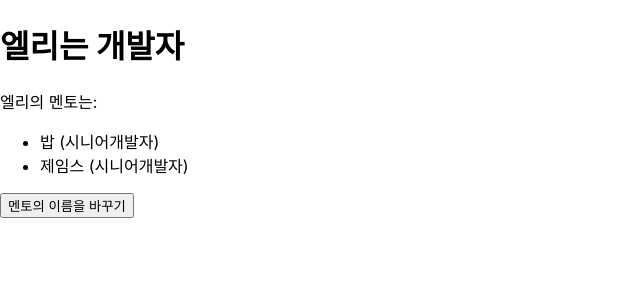
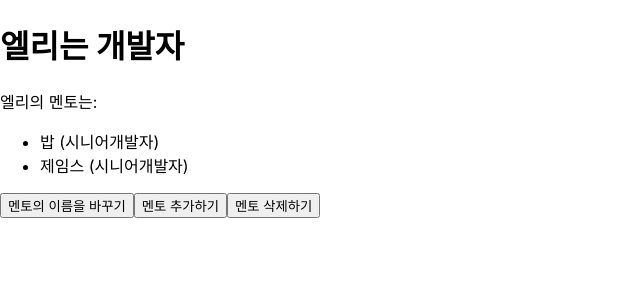
Before and after one commit to imminpie/learn_react, a React (Create React App) app in the folder basic/: page / in a window 1280 px wide. Shown: the top 300 px of the page, without its empty margins (0-640 px from the left). Built offline with nearby package versions, Linux system fonts and the light colour scheme.

Commit message:
feat: 멘토 추가/삭제하기

```diff
--- a/basic/src/AppMentors.jsx
+++ b/basic/src/AppMentors.jsx
@@ -1,20 +1,42 @@
 import React, { useState } from 'react';
 
 export default function AppMentors() {
-  const [person, setPerson] = useState({
-    name: '엘리',
-    title: '개발자',
-    mentors: [
-      {
-        name: '밥',
-        title: '시니어개발자',
-      },
-      {
-        name: '제임스',
-        title: '시니어개발자',
-      },
-    ],
-  });
+  const [person, setPerson] = useState(initialPerson);
+
+  const handleUpdate = () => {
+    const prev = prompt(`누구의 이름을 바꾸고 싶은가요?`);
+    const current = prompt(`이름을 무엇으로 바꾸고 싶은가요?`);
+
+    setPerson((person) => ({
+      ...person,
+      mentors: person.mentors.map((mentor) => {
+        if (mentor.name === prev) {
+          return { ...mentor, name: current };
+        }
+        return mentor;
+      }),
+    }));
+  };
+
+  const handleAdd = () => {
+    const name = prompt(`멘토의 이름은?`);
+    const title = prompt(`멘토의 직함은?`);
+
+    setPerson((prev) => ({
+      ...prev,
+      mentors: [...prev.mentors, { name, title }],
+    }));
+  };
+
+  const handleDelete = () => {
+    const prev = prompt(`누구를 삭제하고 싶은가요?`);
+
+    setPerson((person) => ({
+      ...person,
+      mentors: person.mentors.filter((mentor) => mentor.name !== prev),
+    }));
+  };
+
   return (
     <div>
       <h1>
@@ -28,24 +50,24 @@ export default function AppMentors() {
           </li>
         ))}
       </ul>
-      <button
-        onClick={() => {
-          const prev = prompt(`누구의 이름을 바꾸고 싶은가요?`);
-          const current = prompt(`이름을 무엇으로 바꾸고 싶은가요?`);
-
-          setPerson((person) => ({
-            ...person,
-            mentors: person.mentors.map((mentor) => {
-              if (mentor.name === prev) {
-                return { ...mentor, name: current };
-              }
-              return mentor;
-            }),
-          }));
-        }}
-      >
-        멘토의 이름을 바꾸기
-      </button>
+      <button onClick={handleUpdate}>멘토의 이름을 바꾸기</button>
+      <button onClick={handleAdd}>멘토 추가하기</button>
+      <button onClick={handleDelete}>멘토 삭제하기</button>
     </div>
   );
 }
+
+const initialPerson = {
+  name: '엘리',
+  title: '개발자',
+  mentors: [
+    {
+      name: '밥',
+      title: '시니어개발자',
+    },
+    {
+      name: '제임스',
+      title: '시니어개발자',
+    },
+  ],
+};
```
